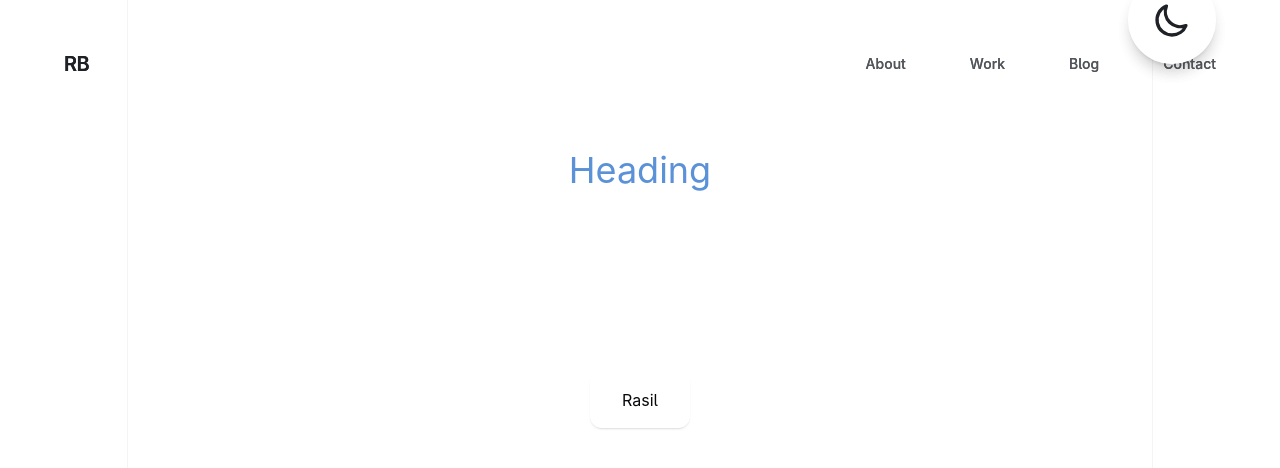
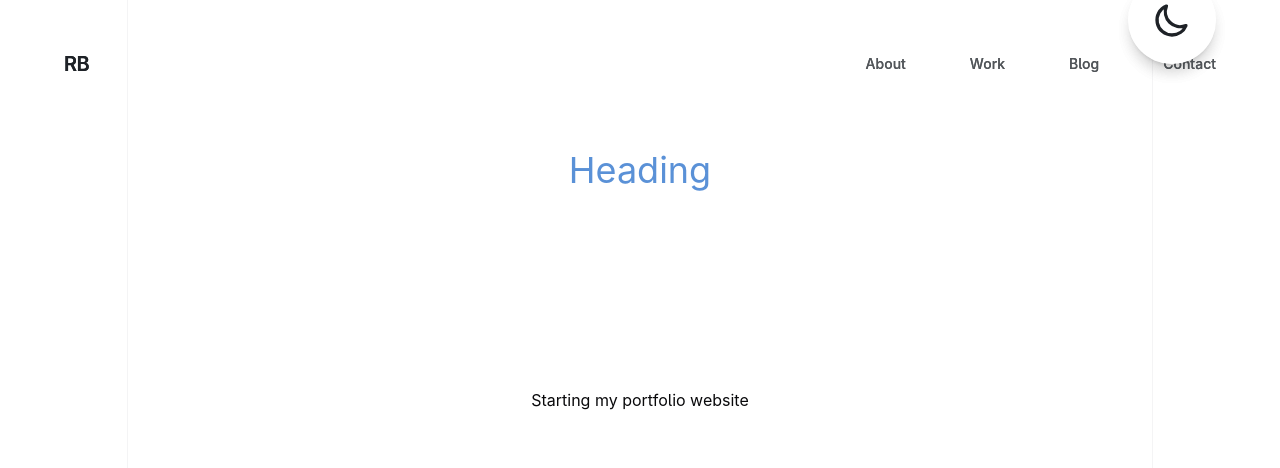
Before and after one commit to Rasil07/personal-portfolio, a Next.js app: page / in a window 1280 px wide. Shown: the top 468 px of the page. Built offline with nearby package versions, Linux system fonts and the light colour scheme.

Commit message:
tweaked content for testing CI CD with vercel

```diff
--- a/src/app/page.tsx
+++ b/src/app/page.tsx
@@ -6,9 +6,7 @@ export default function Home() {
       <Header />
       <div className="grid grid-rows-[20px_1fr_20px] items-center justify-items-center min-h-screen p-8 pb-20 gap-16 sm:p-20 font-[family-name:var(--font-geist-sans)]">
         <div className="font-display text-4xl text-primary-500"> Heading </div>
-        <button className="glass-effect px-4 py-2 rounded-lg cursor-pointer ">
-          Rasil
-        </button>
+        <h1>Starting my portfolio website</h1>
       </div>
     </main>
   );
```
